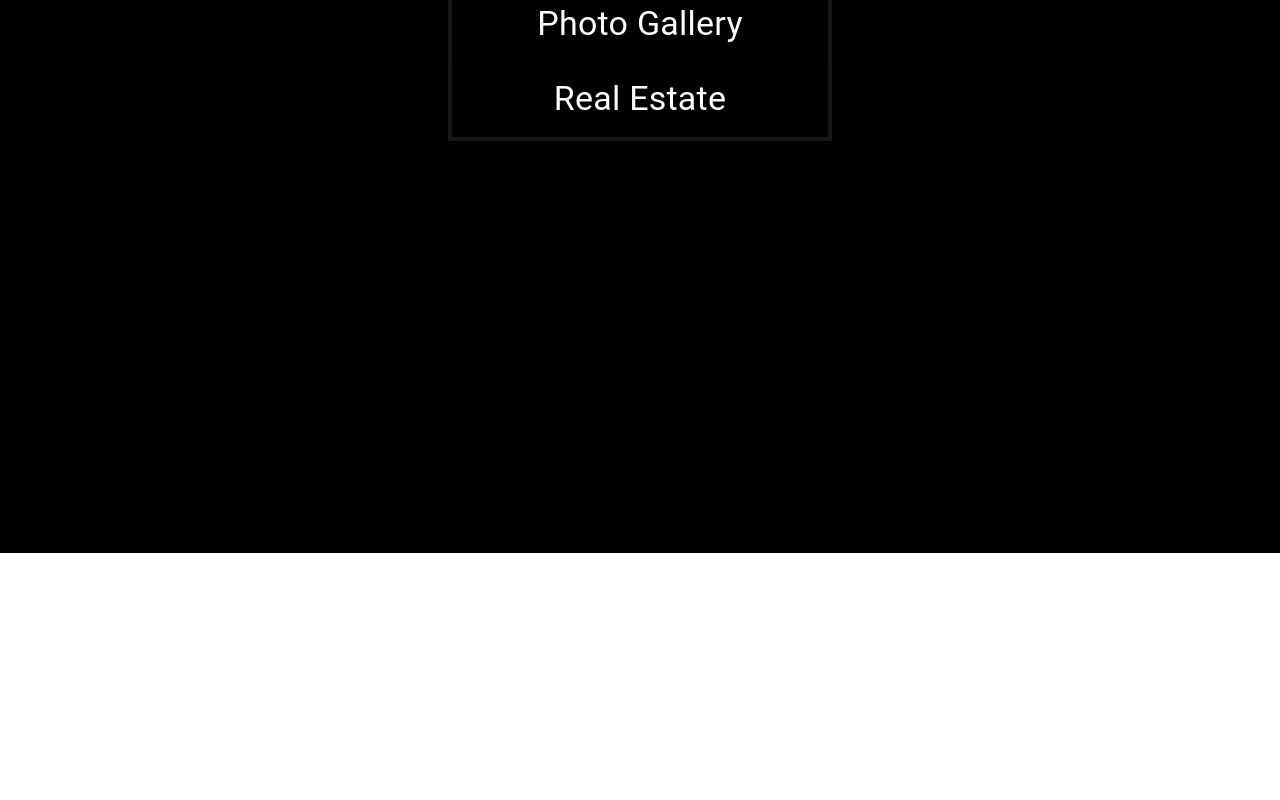
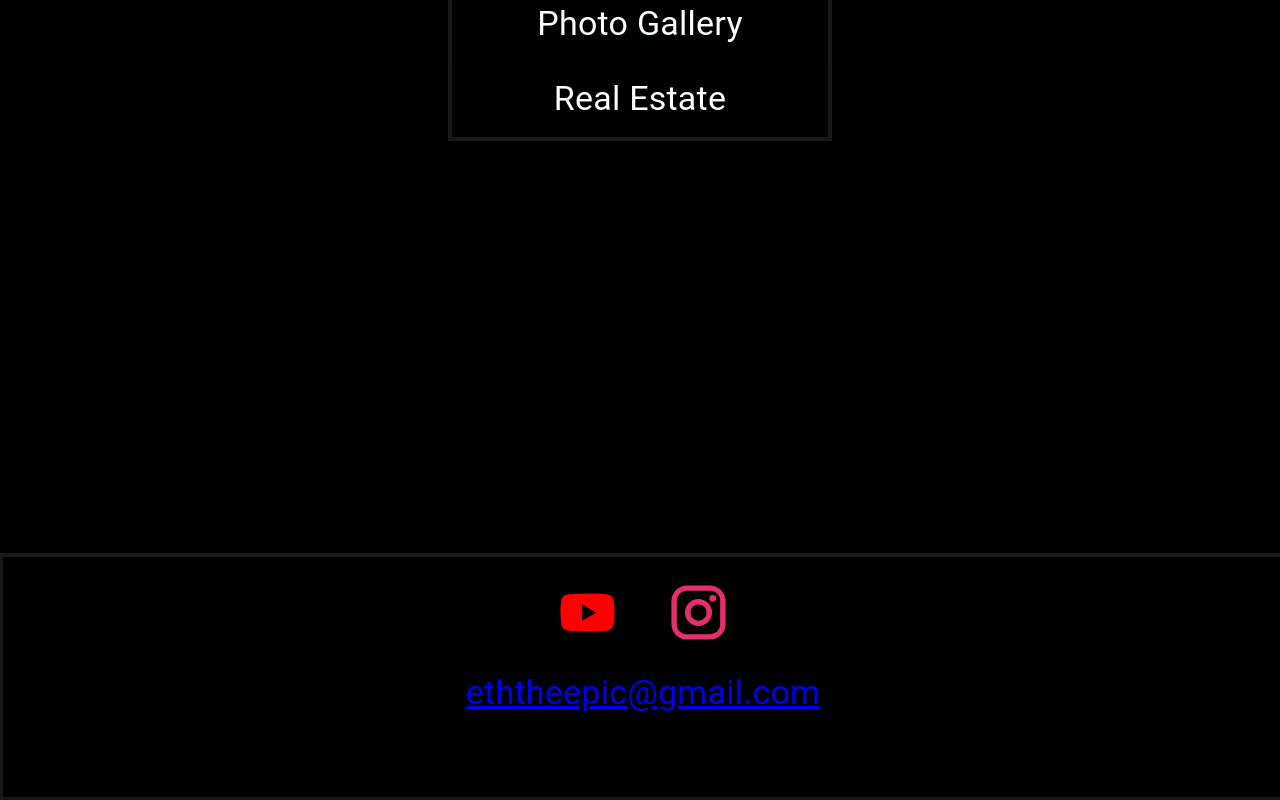
Before and after one commit to daniel1006/ethan-levy, a React (Create React App) app: page / in a window 1280 px wide. Shown: the part 1175-1975 px from the top of the page. Before the commit the page ends 1728 px from the top, so only its background shows below. Built offline with nearby package versions, Linux system fonts and the light colour scheme.

Commit message:
added bottom nav bar details

```diff
--- a/package.json
+++ b/package.json
@@ -5,6 +5,7 @@
   "dependencies": {
     "@emotion/react": "^11.10.4",
     "@emotion/styled": "^11.10.4",
+    "@mui/icons-material": "^5.10.9",
     "@mui/material": "^5.10.10",
     "@testing-library/jest-dom": "^5.16.5",
     "@testing-library/react": "^13.4.0",
--- a/src/App.js
+++ b/src/App.js
@@ -1,5 +1,5 @@
 import { BrowserRouter as Router, Route, Routes, } from 'react-router-dom';
-import { Home, Gallery, Menu, RealEstate, NavBar } from './Components';
+import { Home, Gallery, Menu, RealEstate, NavBar, BottomNav } from './Components';
 
 import './index.css';
 
@@ -7,7 +7,7 @@ function App() {
   return (
 
 <Routes>
-  <Route path='/' element={<> <NavBar/> <Home/> <Menu/> </>}/>
+  <Route path='/' element={<> <NavBar/> <Home/> <Menu/> <BottomNav/> </>}/>
   <Route path="/gallery" element={<> <NavBar/> <Gallery/> </>} />
   <Route path="/realEstate" element={<> <NavBar/> <RealEstate/> </> } />
 </Routes>
--- /dev/null
+++ b/src/Components/BottomNav/BottomNav.css
@@ -0,0 +1,32 @@
+.BottomBox {
+    width: 100vw;
+    height: 30vh;
+    overflow: hidden;
+    background: black;
+    color: #fff;
+    border-top: 4px;
+    border-style: solid;
+    border-color:	#181818;
+}
+
+.BottomNavContainer {
+    text-align: center;
+}
+
+.BottomNavCard {
+    margin-top: 10%;
+}
+
+.Icons {
+    margin: 2%;
+}
+
+.Icons:hover {
+    color: #0ff;
+    transition: 0.5s;
+}
+
+.BottomNavTypo:active {
+    text-decoration: none;
+    color: #fff;
+}
--- /dev/null
+++ b/src/Components/BottomNav/BottomNav.js
@@ -0,0 +1,43 @@
+import React from 'react';
+import Box from '@mui/material/Box';
+import Container from '@mui/material/Container';
+
+import YouTubeIcon from '@mui/icons-material/YouTube';
+import InstagramIcon from '@mui/icons-material/Instagram';
+
+import './BottomNav.css';
+import { Typography } from '@mui/material';
+
+// opening email app from link
+// mailto is a Uniform Resource Identifier scheme for email addresses. It is used to produce hyperlinks on websites that allow users to send an email to a specific address directly from an HTML document,
+const Mailto = ({ email, subject = '', body = '', children }) => {
+  let params = subject || body ? '?' : '';
+  if (subject) params += `subject=${encodeURIComponent(subject)}`;
+  if (body) params += `${subject ? '&' : ''}body=${encodeURIComponent(body)}`;
+
+  return <a href={`mailto:${email}${params}`}>{children}</a>;
+};
+
+function BottomNav() {
+  return (
+    <Box className='BottomBox'>
+        <Container className='BottomNavContainer'>
+
+         <a href='https://www.youtube.com/channel/UCVZ2-fgGRXe6bI68XTwtJGA' target="_blank">
+          <YouTubeIcon className='Icons' sx={{ color: '#FF0000', fontSize: 65 }} />
+         </a>
+
+         <a href='https://www.instagram.com/torrentialrainfilms/' target="_blank">
+          <InstagramIcon className='Icons' sx={{ color: '#E1306C', fontSize: 65 }} />
+         </a>
+
+         <Mailto email="eththeepic@gmail.com" subject="Let's start a conversation" body="Hello Ethan!">
+          <Typography variant='h4' className='BottomNavTypo'> eththeepic@gmail.com </Typography>
+         </Mailto>
+
+        </Container>
+    </Box>
+  )
+}
+
+export default BottomNav
--- a/src/Components/index.js
+++ b/src/Components/index.js
@@ -3,3 +3,4 @@ export { default as Gallery } from '../Gallery/Gallery';
 export { default as Menu } from '../Menu/Menu';
 export { default as RealEstate } from '../RealEstate/RealEstate';
 export { default as NavBar } from '../Components/NavBar/NavBar';
+export { default as BottomNav } from '../Components/BottomNav/BottomNav';
```
Also changed, not shown: 1 other file (tests, documents, lock files or other folders).
